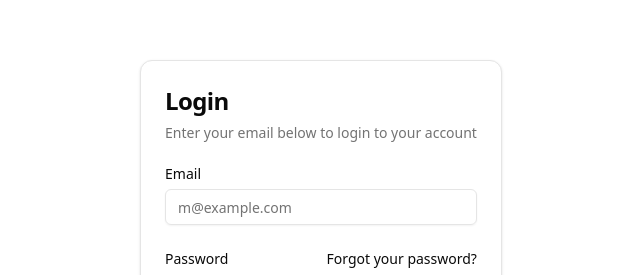
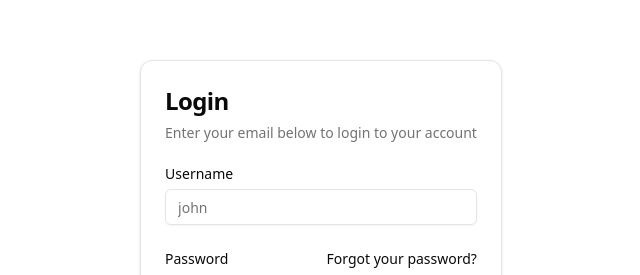
Before and after one commit to achla26/mern-chat-app, a React (Vite) app in the folder client/: page /login in a window 1280 px wide. Shown: the part 153-428 px from the top of the page, without its empty margins (319-959 px from the left). Built offline with nearby package versions, Linux system fonts and the light colour scheme.

Commit message:
login form add

```diff
--- a/client/src/main.jsx
+++ b/client/src/main.jsx
@@ -1,4 +1,4 @@
-import { StrictMode } from 'react'
+// import { StrictMode } from 'react'
 import { createRoot } from 'react-dom/client'
 import './index.css'
 import App from './App.jsx'
@@ -6,8 +6,8 @@ import Router from "./router.jsx";
 
 
 createRoot(document.getElementById('root')).render(
-  <StrictMode>
+  <>
     <Router />
     <App />
-  </StrictMode>,
+  </>,
 )
--- a/client/src/pages/auth/Login.jsx
+++ b/client/src/pages/auth/Login.jsx
@@ -1,21 +1,41 @@
-import { cn } from "@/lib/utils"
-import { Button } from "@/components/ui/button"
+import { cn } from "@/lib/utils";
+import { Button } from "@/components/ui/button";
 import {
   Card,
   CardContent,
   CardDescription,
   CardHeader,
   CardTitle,
-} from "@/components/ui/card"
-import { Input } from "@/components/ui/input"
-import { Label } from "@/components/ui/label"
+} from "@/components/ui/card";
+import { Input } from "@/components/ui/input";
+import { Label } from "@/components/ui/label";
+import { useState, useEffect } from "react";
 
-const Login = ({
-  className,
-  ...props
-}) => {
+const Login = ({ className, ...props }) => {
+  const [loginData, setLoginData] = useState({
+    username: "",
+    password: "",
+  });
+
+  const handleFormData = (e) => {
+    setLoginData((prev) => {
+      return { ...prev, [e.target.name]: e.target.value };
+    });
+  };
+
+  // Log the updated loginData using useEffect
+  useEffect(() => {
+    console.log(loginData);
+  }, [loginData]); // Only log when loginData changes
+
   return (
-    <div className={ cn("flex flex-col gap-6 items-center justify-center h-screen w-full", className)} {...props}>
+    <div
+      className={cn(
+        "flex flex-col gap-6 items-center justify-center h-screen w-full",
+        className
+      )}
+      {...props}
+    >
       <Card>
         <CardHeader>
           <CardTitle className="text-2xl">Login</CardTitle>
@@ -27,19 +47,34 @@ const Login = ({
           <form>
             <div className="flex flex-col gap-6">
               <div className="grid gap-2">
-                <Label htmlFor="email">Email</Label>
-                <Input id="email" type="email" placeholder="m@example.com" required />
+                <Label htmlFor="username">Username</Label>
+                <Input
+                  id="username"
+                  type="text"
+                  name="username"
+                  placeholder="john"
+                  required
+                  value={loginData.username}
+                  onChange={handleFormData}
+                />
               </div>
               <div className="grid gap-2">
                 <div className="flex items-center">
                   <Label htmlFor="password">Password</Label>
                   <a
                     href="#"
-                    className="ml-auto inline-block text-sm underline-offset-4 hover:underline">
+                    className="ml-auto inline-block text-sm underline-offset-4 hover:underline"
+                  >
                     Forgot your password?
                   </a>
                 </div>
-                <Input id="password" type="password" required />
+                <Input
+                  id="password"
+                  name="password"
+                  type="password"
+                  required
+                  onChange={handleFormData}
+                />
               </div>
               <Button type="submit" className="w-full">
                 Login
@@ -56,5 +91,5 @@ const Login = ({
       </Card>
     </div>
   );
-}
+};
 export default Login;
```
